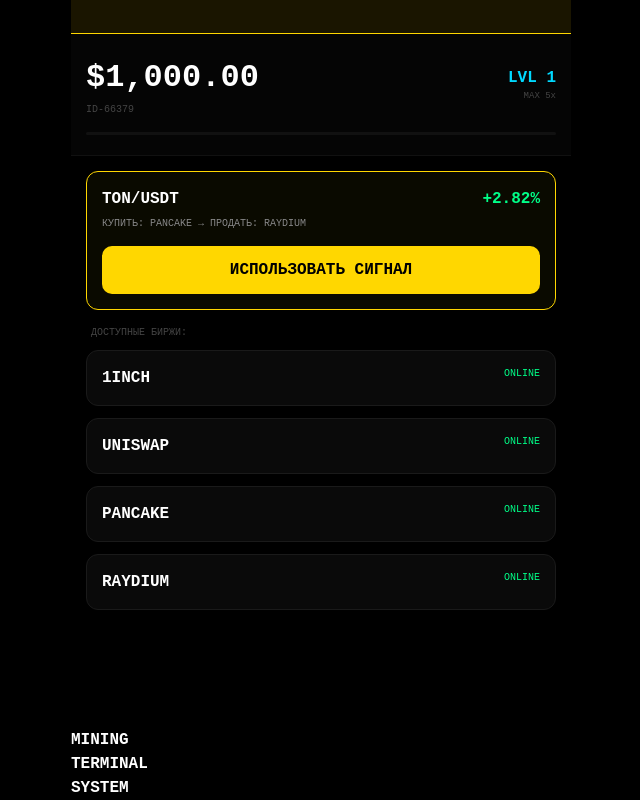
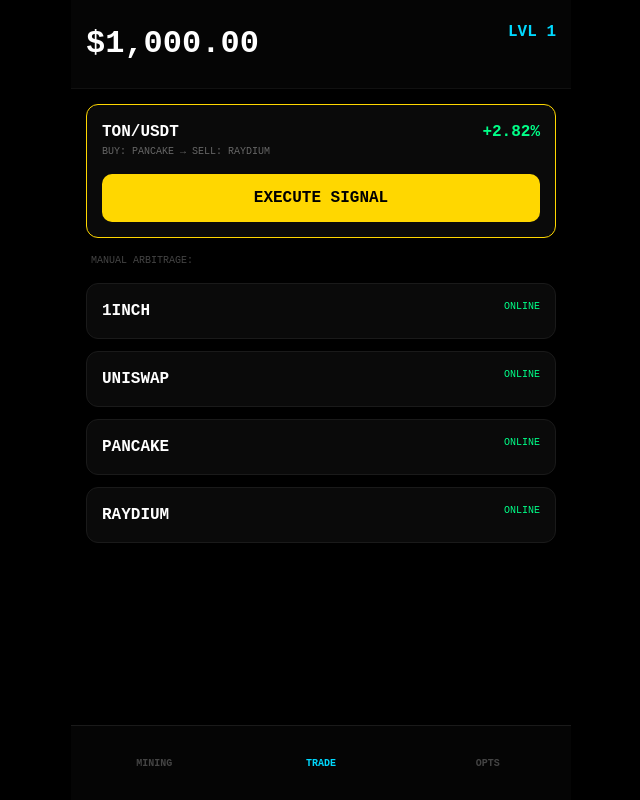
Before and after one commit to katyakuznezc-cmd/treidgame, a React (Vite) app: page / in a window 1280 px wide. Shown: the whole page, without its empty margins (319-959 px from the left). Built offline with nearby package versions, Linux system fonts and the light colour scheme.

Commit message:
Update App.jsx

```diff
--- a/src/App.jsx
+++ b/src/App.jsx
@@ -12,10 +12,6 @@ const DEX = [
   { id: 'PANCAKE', name: 'PANCAKE' }, { id: 'RAYDIUM', name: 'RAYDIUM' }
 ];
 
-const VIP_ALERTS = [
-  "VIP: Арбитраж BTC +$2,100", "VIP: Пользователь ID-9921 повысил уровень", "VIP: Вывод $450 через TON завершен", "ВНИМАНИЕ: Продажа на той же бирже блокирует ликвидность на 90с!"
-];
-
 export default function App() {
   const [balance, setBalance] = useState(() => parseFloat(localStorage.getItem('bal')) || 1000.00);
   const [displayBalance, setDisplayBalance] = useState(balance);
@@ -27,7 +23,7 @@ export default function App() {
   const [selectedDex, setSelectedDex] = useState(null);
   const [amount, setAmount] = useState(100);
   const [leverage, setLeverage] = useState(5);
-  const [activePos, setActivePos] = useState(null); // { id, dex, isSignal, startTime }
+  const [activePos, setActivePos] = useState(null); // { id, buyDex, startTime }
   const [netTimer, setNetTimer] = useState(null);
   const [signal, setSignal] = useState(null);
   const [isAnalyzing, setIsAnalyzing] = useState(true);
@@ -38,7 +34,7 @@ export default function App() {
 
   const maxLev = level === 1 ? 5 : level === 2 ? 20 : level === 3 ? 50 : 100;
 
-  // Анимация баланса
+  // Бегущие цифры
   useEffect(() => {
     if (Math.abs(displayBalance - balance) > 0.1) {
       const diff = balance - displayBalance;
@@ -53,7 +49,7 @@ export default function App() {
     localStorage.setItem('trades', tradesInLevel);
   }, [balance, level, tradesInLevel]);
 
-  // Сигналы
+  // Генерация сигналов
   useEffect(() => {
     let timer;
     if (tab === 'trade' && !signal && !activePos) {
@@ -78,7 +74,7 @@ export default function App() {
       setBalance(b => b - amount);
       setActivePos({
         id: coinId,
-        dex: selectedDex || (fromSignal ? signal.buyDex : 'SIGNAL'),
+        buyDex: fromSignal ? signal.buyDex : selectedDex,
         isSignal: fromSignal,
         startTime: Date.now()
       });
@@ -86,25 +82,23 @@ export default function App() {
   };
 
   const handleSell = () => {
-    const now = Date.now();
-    const timePassed = (now - activePos.startTime) / 1000;
-    const sameDex = selectedDex === activePos.dex;
+    const isSameDex = selectedDex === activePos.buyDex;
+    const timePassed = (Date.now() - activePos.startTime) / 1000;
 
-    // Логика штрафа за одну и ту же биржу
-    if (sameDex && timePassed < 90) {
-      // Принудительный проигрыш
+    // Если пытается продать на той же бирже раньше 90 сек
+    if (isSameDex && timePassed < 90) {
       setNetTimer(3);
       const itv = setInterval(() => {
         setNetTimer(p => {
           if (p <= 1) {
             clearInterval(itv);
-            const lossVal = amount * 0.8; // Теряет 80% от ставки
-            setBalance(b => Math.max(0, b + (amount - lossVal)));
-            setResult({ win: false, val: lossVal.toFixed(2), msg: "ОШИБКА: ОДНА БИРЖА (ШТРАФ)" });
+            const loss = amount * 0.9; // Почти полная потеря
+            setBalance(b => b + (amount - loss));
+            setResult({ win: false, val: loss.toFixed(2), msg: "ANTI-FARM: SAME EXCHANGE PENALTY" });
             setIsBurning(true);
             setTimeout(() => setIsBurning(false), 1500);
             setActivePos(null);
-            if (activePos?.isSignal) setSignal(null);
+            if (activePos.isSignal) setSignal(null);
             return null;
           }
           return p - 1;
@@ -113,7 +107,7 @@ export default function App() {
       return;
     }
 
-    // Стандартная продажа (Арбитраж)
+    // Обычный арбитраж (разные биржи или прошло 90с)
     setNetTimer(10);
     const itv = setInterval(() => {
       setNetTimer(p => {
@@ -131,7 +125,7 @@ export default function App() {
           setBalance(b => Math.max(0, b + amount + pnl));
           setResult({ win, val: Math.abs(pnl).toFixed(2) });
           setActivePos(null);
-          if (activePos?.isSignal) setSignal(null);
+          if (activePos.isSignal) setSignal(null);
           setTradesInLevel(t => t + 1);
           return null;
         }
@@ -146,13 +140,6 @@ export default function App() {
       audio.volume = 0.05;
       audio.play().catch(() => {});
     }
-    const x = e.clientX || (e.touches && e.touches[0].clientX);
-    const y = e.clientY || (e.touches && e.touches[0].clientY);
-    if (x && y) {
-      const id = Date.now();
-      setClicks(prev => [...prev, { id, x, y }]);
-      setTimeout(() => setClicks(prev => prev.filter(c => c.id !== id)), 800);
-    }
   };
 
   return (
@@ -164,49 +151,33 @@ export default function App() {
         * { box-sizing: border-box; margin: 0; padding: 0; font-family: 'Courier New', monospace; user-select: none; }
         .app { width: 100%; max-width: 500px; height: 100%; display: flex; flex-direction: column; position: relative; }
         .burn-active { animation: shake 0.2s infinite; }
-        .burn-active::after { content: ''; position: absolute; inset: 0; background: rgba(255, 0, 0, 0.3); z-index: 20000; pointer-events: none; }
-        @keyframes shake { 0% { transform: translate(3px, 3px); } 50% { transform: translate(-3px, -3px); } 100% { transform: translate(0,0); } }
-        .ticker-box { background: #1a1500; color: var(--vip); font-size: 11px; padding: 8px; overflow: hidden; white-space: nowrap; border-bottom: 1px solid var(--vip); }
-        .ticker { display: inline-block; animation: ticker 25s linear infinite; font-weight: bold; }
-        @keyframes ticker { 0% { transform: translateX(100%); } 100% { transform: translateX(-100%); } }
-        .card { background: #0a0a0a; border: 1px solid #1a1a1a; padding: 15px; border-radius: 12px; margin-bottom: 12px; }
+        .burn-active::after { content: ''; position: absolute; inset: 0; background: rgba(255, 0, 0, 0.4); z-index: 20000; pointer-events: none; }
+        @keyframes shake { 0% { transform: translate(4px, 4px); } 50% { transform: translate(-4px, -4px); } 100% { transform: translate(0,0); } }
+        .card { background: #0a0a0a; border: 1px solid #1a1a1a; padding: 15px; border-radius: 12px; margin-bottom: 12px; position: relative; overflow: hidden; }
         .btn { width: 100%; padding: 15px; border-radius: 10px; border: none; font-weight: 900; cursor: pointer; text-transform: uppercase; }
         .btn:disabled { opacity: 0.1; }
-        .dollar { position: absolute; color: var(--w); font-weight: 900; pointer-events: none; animation: pop 0.8s ease-out forwards; z-index: 9999; font-size: 28px; }
-        @keyframes pop { 0% { opacity: 1; transform: translateY(0); } 100% { opacity: 0; transform: translateY(-140px); } }
-        .modal { position: absolute; inset: 0; background: rgba(0,0,0,0.98); z-index: 15000; display: flex; align-items: center; justify-content: center; padding: 25px; }
+        .nav { position: absolute; bottom: 0; width: 100%; height: 75px; background: #050505; border-top: 1px solid #1a1a1a; display: flex; }
+        .tab { flex: 1; display: flex; flex-direction: column; align-items: center; justify-content: center; font-size: 10px; color: #444; }
+        .tab.active { color: var(--n); }
+        .warning-text { color: var(--l); font-size: 8px; font-weight: bold; margin-bottom: 4px; display: block; text-align: right; }
+        .same-dex-lock { position: absolute; top: 0; left: 0; height: 2px; background: var(--l); transition: linear; }
       `}</style>
 
-      {clicks.map(c => <div key={c.id} className="dollar" style={{left: c.x-10, top: c.y-20}}>$</div>)}
-
       {result && (
-        <div className="modal">
-          <div className="card" style={{borderColor: result.win ? 'var(--w)' : 'var(--l)', textAlign: 'center', width: '90%', padding: '40px 20px'}}>
-            <h2 style={{color: result.win ? 'var(--w)' : 'var(--l)', fontSize: 28}}>{result.msg || (result.win ? 'УСПЕШНО' : 'УБЫТОК')}</h2>
-            <h1 style={{fontSize: 42, margin: '15px 0'}}>{result.win ? '+' : '-'}${Number(result.val).toLocaleString()}</h1>
-            <button className="btn" style={{background: '#fff', color: '#000'}} onClick={() => setResult(null)}>В ТЕРМИНАЛ</button>
+        <div style={{position:'absolute', inset:0, background:'rgba(0,0,0,0.95)', zIndex:15000, display:'flex', alignItems:'center', justifyContent:'center', padding:20}}>
+          <div className="card" style={{borderColor: result.win ? 'var(--w)' : 'var(--l)', textAlign: 'center', width: '100%'}}>
+            <h2 style={{color: result.win ? 'var(--w)' : 'var(--l)'}}>{result.msg || (result.win ? 'SUCCESS' : 'LOSS')}</h2>
+            <h1 style={{fontSize: 42, margin: '20px 0'}}>${Number(result.val).toLocaleString()}</h1>
+            <button className="btn" style={{background: '#fff', color: '#000'}} onClick={() => setResult(null)}>DONE</button>
           </div>
         </div>
       )}
 
       <div className="app">
-        <div className="ticker-box"><div className="ticker">{VIP_ALERTS.join("  •  ")}</div></div>
-
         <header style={{padding: '20px 15px', background: '#050505', borderBottom: '1px solid #111'}}>
-          <div style={{display: 'flex', justifyContent: 'space-between', alignItems: 'center'}}>
-            <div>
-               <div style={{fontSize: 32, fontWeight: 900, color: isBurning ? 'var(--l)' : '#fff'}}>
-                 ${displayBalance.toLocaleString(undefined, {minimumFractionDigits: 2, maximumFractionDigits: 2})}
-               </div>
-               <div style={{fontSize: 10, color: '#444'}}>{userId}</div>
-            </div>
-            <div style={{textAlign: 'right'}}>
-              <div style={{color: 'var(--n)', fontWeight: 'bold'}}>LVL {level}</div>
-              <div style={{fontSize: 9, color: '#444'}}>MAX {maxLev}x</div>
-            </div>
-          </div>
-          <div style={{width:'100%', height:3, background:'#111', marginTop:15, borderRadius:2}}>
-            <div style={{width:`${(tradesInLevel / (10 + (level - 1) * 5)) * 100}%`, height:'100%', background:'var(--n)', boxShadow:'0 0 10px var(--n)'}} />
+          <div style={{display: 'flex', justifyContent: 'space-between'}}>
+            <div style={{fontSize: 32, fontWeight: 900}}>${displayBalance.toLocaleString(undefined, {minimumFractionDigits: 2})}</div>
+            <div style={{textAlign: 'right'}}><div style={{color: 'var(--n)', fontWeight: 'bold'}}>LVL {level}</div></div>
           </div>
         </header>
 
@@ -215,22 +186,23 @@ export default function App() {
             <>
               {!selectedDex ? (
                 <div>
-                  <div className="card" style={{border: '1px solid var(--vip)', background: '#0a0a00', opacity: (activePos && !activePos.isSignal) ? 0.3 : 1}}>
-                    {isAnalyzing ? <div style={{textAlign:'center', color:'var(--vip)', fontSize: 11}}>ПОИСК СВЯЗОК...</div> :
+                  <div className="card" style={{border: '1px solid var(--vip)', opacity: (activePos && !activePos.isSignal) ? 0.3 : 1}}>
+                    {isAnalyzing ? <div style={{textAlign:'center', color:'var(--vip)'}}>SCANNING MARKET...</div> :
                     <div>
                       <div style={{display:'flex', justifyContent:'space-between'}}><b>{signal.coin}/USDT</b><b style={{color:'var(--w)'}}>+{signal.perc}%</b></div>
-                      <div style={{fontSize: 10, color: '#888', marginTop: 5}}>КУПИТЬ: {signal.buyDex} → ПРОДАТЬ: {signal.sellDex}</div>
+                      <div style={{fontSize: 10, color: '#666'}}>BUY: {signal.buyDex} → SELL: {signal.sellDex}</div>
                       {activePos?.isSignal ? (
-                        <button className="btn" style={{background: 'var(--l)', color: '#fff', marginTop: 15}} onClick={handleSell}>{netTimer ? `СИНХРОНИЗАЦИЯ ${netTimer}с` : 'ЗАКРЫТЬ СВЯЗКУ'}</button>
+                        <button className="btn" style={{background: 'var(--l)', color: '#fff', marginTop: 15}} onClick={handleSell}>{netTimer ? `SYNCING ${netTimer}s` : 'CLOSE DEAL'}</button>
                       ) : (
-                        <button className="btn" style={{background: 'var(--vip)', color: '#000', marginTop: 15}} disabled={!!activePos} onClick={() => handleOpenPosition(signal.coin, true)}>ИСПОЛЬЗОВАТЬ СИГНАЛ</button>
+                        <button className="btn" style={{background: 'var(--vip)', color: '#000', marginTop: 15}} disabled={!!activePos} onClick={() => handleOpenPosition(signal.coin, true)}>EXECUTE SIGNAL</button>
                       )}
                     </div>}
                   </div>
-                  <div style={{fontSize: 10, color: '#444', margin: '15px 0 10px 5px'}}>ДОСТУПНЫЕ БИРЖИ:</div>
-                  <div style={{opacity: activePos?.isSignal ? 0.2 : 1, pointerEvents: activePos?.isSignal ? 'none' : 'auto'}}>
+
+                  <div style={{fontSize: 10, color: '#444', margin: '15px 5px'}}>MANUAL ARBITRAGE:</div>
+                  <div style={{opacity: activePos?.isSignal ? 0.2 : 1}}>
                     {DEX.map(d => (
-                      <div key={d.name} className="card" onClick={() => setSelectedDex(d.name)} style={{display:'flex', justifyContent:'space-between', cursor: 'pointer'}}>
+                      <div key={d.name} className="card" onClick={() => !activePos?.isSignal && setSelectedDex(d.name)} style={{display:'flex', justifyContent:'space-between'}}>
                         <b>{d.name}</b><span style={{color:'var(--w)', fontSize:10}}>ONLINE</span>
                       </div>
                     ))}
@@ -238,32 +210,33 @@ export default function App() {
                 </div>
               ) : (
                 <div>
-                  <button onClick={() => setSelectedDex(null)} style={{background:'none', border:'none', color:'#444', marginBottom: 15}}>← НАЗАД К СПИСКУ</button>
-                  <div className="card">
-                    <div style={{display:'flex', gap:10}}>
-                      <div style={{flex:1}}><label style={{fontSize:9}}>INVEST $</label><input type="number" value={amount} onChange={(e)=>setAmount(Number(e.target.value))}/></div>
-                      <div style={{flex:1}}><label style={{fontSize:9}}>LEVERAGE</label><input type="number" value={leverage} onChange={(e)=>{let v=parseInt(e.target.value)||0; setLeverage(v>maxLev?maxLev:v)}}/></div>
-                    </div>
-                  </div>
+                  <button onClick={() => setSelectedDex(null)} style={{background:'none', border:'none', color:'#444', marginBottom: 15}}>← TERMINAL</button>
 
                   {COINS_DATA.map(c => {
-                    const lock = c.lvl > level;
                     const isThisActive = activePos?.id === c.id;
-                    const isSameDex = activePos?.dex === selectedDex;
+                    const isSameDex = activePos?.buyDex === selectedDex;
+                    const timePassed = isThisActive ? (Date.now() - activePos.startTime) / 1000 : 0;
+                    const lockProgress = Math.min((timePassed / 90) * 100, 100);
 
                     return (
-                      <div key={c.id} className="card" style={{opacity: lock ? 0.2 : 1, display:'flex', justifyContent:'space-between', alignItems:'center'}}>
-                        <div><b>{c.id}</b><div style={{fontSize:10, color:'var(--n)'}}>${c.base}</div></div>
-                        {lock ? <span>LOCKED</span> : (
-                          isThisActive ? (
+                      <div key={c.id} className="card" style={{opacity: (c.lvl > level) ? 0.2 : 1}}>
+                        {isThisActive && isSameDex && timePassed < 90 && <div className="same-dex-lock" style={{width: `${100 - lockProgress}%`}} />}
+
+                        <div style={{display:'flex', justifyContent:'space-between', alignItems:'center'}}>
+                          <div><b>{c.id}</b><div style={{fontSize:10, color:'var(--n)'}}>${c.base}</div></div>
+                          {isThisActive ? (
                             <div style={{textAlign: 'right'}}>
-                              {isSameDex && <div style={{fontSize: 8, color: 'var(--l)', marginBottom: 5}}>ОДНА БИРЖА! (ШТРАФ)</div>}
-                              <button className="btn" style={{background:'var(--l)', width:120, color:'#fff'}} onClick={handleSell}>{netTimer ? `WAIT ${netTimer}s` : 'SELL'}</button>
+                              {isSameDex && timePassed < 90 && <span className="warning-text">LOCKED: SAME DEX ({Math.ceil(90 - timePassed)}s)</span>}
+                              <button className="btn"
+                                      style={{background: isSameDex && timePassed < 90 ? '#220000' : 'var(--l)', width: 140, color: '#fff'}}
+                                      onClick={handleSell}>
+                                {netTimer ? `WAIT ${netTimer}s` : (isSameDex && timePassed < 90 ? 'FORCE SELL' : 'SELL')}
+                              </button>
                             </div>
                           ) : (
                             <button className="btn" style={{background:'var(--w)', width:110, color: '#000'}} disabled={!!activePos} onClick={() => handleOpenPosition(c.id, false)}>BUY</button>
-                          )
-                        )}
+                          )}
+                        </div>
                       </div>
                     )
                   })}
@@ -277,19 +250,12 @@ export default function App() {
                <div onClick={() => setBalance(b => b + 0.1)} style={{width: 200, height: 200, border: '6px solid var(--n)', borderRadius: '50%', display: 'flex', alignItems: 'center', justifyContent: 'center', fontSize: 50, color: 'var(--n)', fontWeight: '900', cursor: 'pointer'}}>TAP</div>
             </div>
           )}
-
-          {tab === 'opts' && (
-            <div style={{padding: 10}}>
-              <a href="https://t.me/kriptoalians" style={{textDecoration:'none'}}><div className="card" style={{textAlign:'center', color: 'var(--vip)', border: '1px solid var(--vip)'}}>SUPPORT @KRIPTOALIANS</div></a>
-              <button onClick={() => {localStorage.clear(); window.location.reload();}} className="btn" style={{background: '#111', color: 'var(--l)', border: '1px solid var(--l)', marginTop: 20}}>RESET ALL</button>
-            </div>
-          )}
         </main>
 
         <nav className="nav">
           <div onClick={() => setTab('mining')} className={`tab ${tab === 'mining' ? 'active' : ''}`}><b>MINING</b></div>
-          <div onClick={() => setTab('trade')} className={`tab ${tab === 'trade' ? 'active' : ''}`}><b>TERMINAL</b></div>
-          <div onClick={() => setTab('opts')} className={`tab ${tab === 'opts' ? 'active' : ''}`}><b>SYSTEM</b></div>
+          <div onClick={() => setTab('trade')} className={`tab ${tab === 'trade' ? 'active' : ''}`}><b>TRADE</b></div>
+          <div onClick={() => setTab('opts')} className={`tab ${tab === 'opts' ? 'active' : ''}`}><b>OPTS</b></div>
         </nav>
       </div>
     </div>
```
